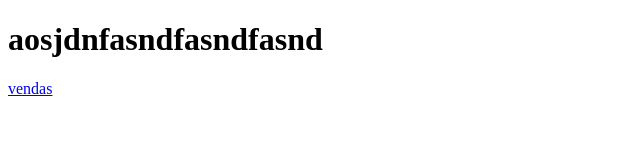
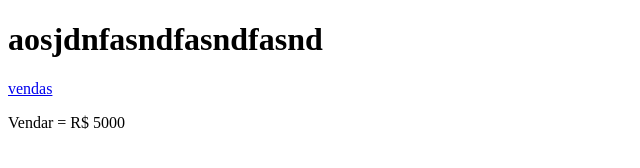
Before and after one commit to nestorflaviano/testeenvio, a plain HTML site: page index.html in a window 1280 px wide. Shown: the whole page, without its empty margins (0-640 px from the left). Drawn offline with Linux system fonts and the light colour scheme.

Commit message:
Salvando o cifrão

```diff
--- a/index.html
+++ b/index.html
@@ -9,6 +9,7 @@
 <body>
     <h1>aosjdnfasndfasndfasnd</h1>
     <a href="vendas.html"> vendas </a>
+    <p>Vendar = R$ 5000</p>
 
 </body>
 </html>
```
